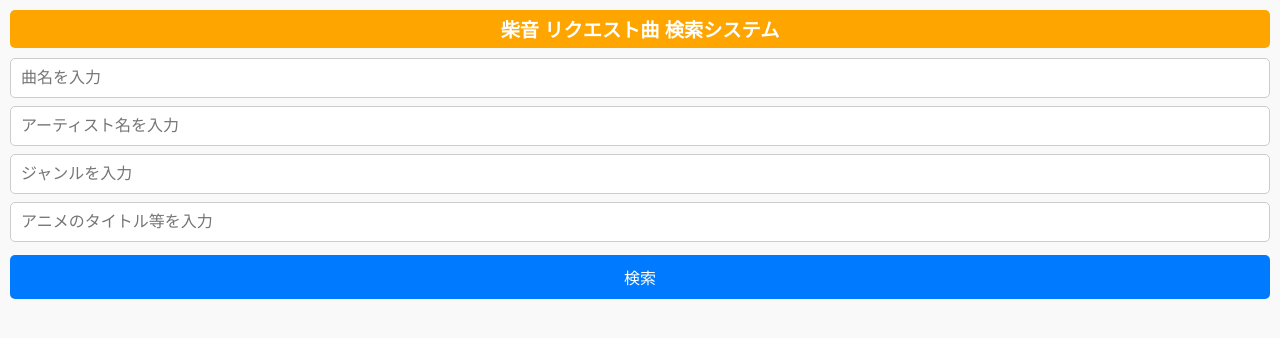
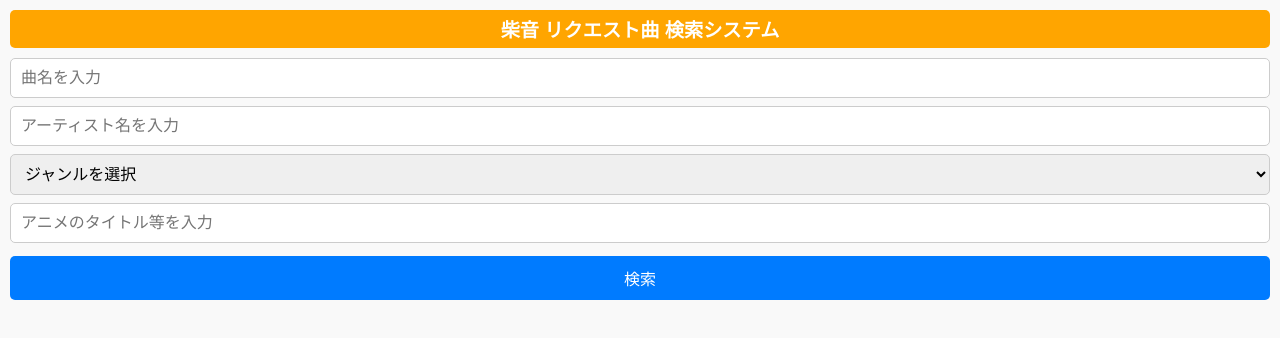
Before and after one commit to mahover18/shibane-search-songs, a plain HTML site: page index.html in a window 1280 px wide. Drawn offline with Linux system fonts and the light colour scheme.

Commit message:
1.0.0
ドロップダウンリスト対応

```diff
--- a/index.html
+++ b/index.html
@@ -31,7 +31,8 @@
 			margin-bottom: 10px;
 		}
 
-		input {
+		input,
+		select {
 			padding: 10px;
 			font-size: 1rem;
 			border: 1px solid #ccc;
@@ -101,7 +102,28 @@
 	<div class="input-group">
 		<input type="text" id="title" placeholder="曲名を入力">
 		<input type="text" id="artist" placeholder="アーティスト名を入力">
-		<input type="text" id="genre" placeholder="ジャンルを入力">
+		<select id="genre">
+			<option value="">ジャンルを選択</option>
+			<option value="アニメ">アニメ</option>
+			<option value="ゲーム">ゲーム</option>
+			<option value="クラシック">クラシック</option>
+			<option value="JPOP">JPOP</option>
+			<option value="台湾">台湾</option>
+			<option value="オリジナル">オリジナル</option>
+			<option value="日本">日本</option>
+			<option value="民謡">民謡</option>
+			<option value="昭和歌謡">昭和歌謡</option>
+			<option value="ジャズ">ジャズ</option>
+			<option value="ジブリ">ジブリ</option>
+			<option value="ディズニー">ディズニー</option>
+			<option value="映画">映画</option>
+			<option value="洋楽">洋楽</option>
+			<option value="ミュージカル">ミュージカル</option>
+			<option value="VOCALOID">VOCALOID</option>
+			<option value="クリスマス">クリスマス</option>
+			<option value="VTuber">VTuber</option>
+			<!-- 必要に応じてジャンルを追加 -->
+		</select>
 		<input type="text" id="detail" placeholder="アニメのタイトル等を入力">
 		<button onclick="search()">検索</button>
 	</div>
```
